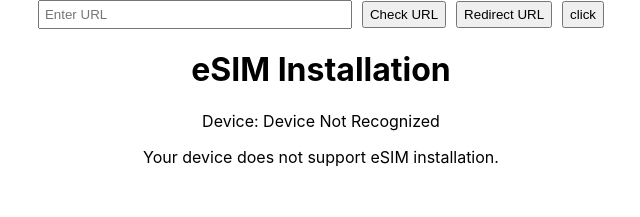
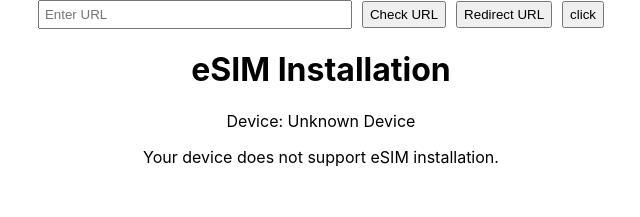
Before and after one commit to jaydipsonani/urlChecker, a React (Create React App) app: page / in a window 1280 px wide. Shown: the top 217 px of the page, without its empty margins (319-959 px from the left). Built offline with nearby package versions, Linux system fonts and the light colour scheme.

Commit message:
Update eSIMChecker.js

```diff
--- a/src/eSIMChecker.js
+++ b/src/eSIMChecker.js
@@ -1,86 +1,90 @@
-// import { useEffect, useState } from "react";
+import { useEffect, useState } from 'react';
 
-// // Function to detect platform and possible eSIM support based on user agent
+// Function to detect the platform
+const detectDevicePlatform = () => {
+  const userAgent = navigator.userAgent || navigator.vendor || window.opera;
 
-// const InstallESimPage = () => {
-//   const [esimSupported, setEsimSupported] = useState(true);
+  if (/iPad|iPhone|iPod/.test(userAgent) && !window.MSStream) {
+    return 'iOS';
+  } else if (/android/i.test(userAgent)) {
+    return 'Android';
+  }
+  return 'Unknown';
+};
 
-//   useEffect(() => {
-//     const isEsimSupported = detectEsimSupport();
-//     setEsimSupported(isEsimSupported);
-//   }, []);
+// Function to check eSIM support based on the device name
+const detectEsimSupport = () => {
+  const userAgent = navigator.userAgent || navigator.vendor || window.opera;
+  const platform = detectDevicePlatform();
 
-//   const detectEsimSupport = () => {
-//     const userAgent = navigator.userAgent || navigator.vendor || window.opera;
+  let esimSupported = false;
+  let deviceName = 'Unknown Device';
 
-//     // Check if it's an iOS device
-//     if (/iPhone|iPad|iPod/i.test(userAgent)) {
-//       // List of iOS devices that support eSIM
-//       const supportedDevices = [
-//         "iPhone XS",
-//         "iPhone XS Max",
-//         "iPhone XR",
-//         "iPhone 11",
-//         "iPhone 11 Pro",
-//         "iPhone 11 Pro Max",
-//         "iPhone SE (2nd generation)",
-//         "iPhone 12",
-//         "iPhone 12 mini",
-//         "iPhone 12 Pro",
-//         "iPhone 12 Pro Max",
-//         "iPhone 13",
-//         "iPhone 13 mini",
-//         "iPhone 13 Pro",
-//         "iPhone 13 Pro Max",
-//         "iPhone 14",
-//         "iPhone 14 Plus",
-//         "iPhone 14 Pro",
-//         "iPhone 14 Pro Max",
-//       ];
+  if (platform === 'iOS') {
+    const iOSDeviceMatch = userAgent.match(/iPhone|iPad|iPod/);
+    if (iOSDeviceMatch) {
+      deviceName = iOSDeviceMatch[0];
+      const iOSVersionMatch = userAgent.match(/OS (\d+_\d+)/);
+      if (iOSVersionMatch) {
+        const version = iOSVersionMatch[1].replace('_', '.');
+        esimSupported = parseFloat(version) >= 12; // eSIM support on iOS 12 and above
+        deviceName += ` (iOS ${version})`;
+      }
+    }
+  } else if (platform === 'Android') {
+    const androidDeviceMatch = userAgent.match(/\((.*?)\)/);
+    if (androidDeviceMatch) {
+      const deviceInfo = androidDeviceMatch[1].split(';');
+      deviceName = deviceInfo[deviceInfo.length - 1].trim(); // Get the device name/model
 
-//       // Check if userAgent contains any of the supported devices
-//       return supportedDevices.some((device) => userAgent.includes(device));
-//     }
+      // Check eSIM support for known devices (expand this list as needed)
+      const supportedDevices = [
+        'Pixel 3', 'Pixel 3 XL', 'Pixel 4', 'Pixel 4 XL', 'Pixel 4a', 'Pixel 5', 'Pixel 6', 'Pixel 6 Pro', 'Pixel 7', 'Pixel 7 Pro',
+        // Add more devices here if necessary
+      ];
 
-//     // Check if it's an Android device
-//     if (/Android/i.test(userAgent)) {
-//       // Android devices are more complex; generally, assume newer devices (from 2018 onwards) support eSIM.
-//       // You could add more specific checks based on device models, if known.
-//       // Example: Check for 'Pixel 4', 'Pixel 5', etc., if you have a comprehensive list.
+      esimSupported = supportedDevices.some(device => deviceName.includes(device));
+    }
+  }
 
-//       const year = new Date().getFullYear();
+  return { esimSupported, deviceName };
+};
 
-//       // For this example, let's assume devices from 2018 onwards might support eSIM.
+const InstallESimPage = () => {
+  const [esimSupported, setEsimSupported] = useState(false);
+  const [deviceName, setDeviceName] = useState('');
 
-//       return year >= 2018;
-//     }
+  useEffect(() => {
+    const { esimSupported, deviceName } = detectEsimSupport();
+    console.log("eSIM Supported:", esimSupported); // Log result for debugging
+    console.log("Device Name:", deviceName); // Log device name for debugging
+    setEsimSupported(esimSupported);
+    setDeviceName(deviceName);
+  }, []);
 
-//     // Default to not supporting eSIM
-//     return false;
-//   };
+  const redirectToEsimSetup = () => {
+     const smdpAddress = 'consumer.e-sim.global'; // Replace with actual SM-DP+ Address
+     const activationCode = 'TN2024032517501135006332'; // Replace with actual Activation Code
+     const url = `https://esimsetup.apple.com/esim_qrcode_provisioning?carddata=LPA:1$${smdpAddress}$${activationCode}`;
 
-//   // Function to redirect to the eSIM setup page for iOS
-//   const redirectToEsimSetup = () => {
-//     const smdpAddress = "consumer.e-sim.global";
-//     const activationCode = "TN2024032517501135006332";
-//     const url = `https://esimsetup.apple.com/esim_qrcode_provisioning?carddata=LPA:1$${smdpAddress}$${activationCode}`;
+    window.location.href = url;
+  };
 
-//     window.location.href = url;
-//   };
+  return (
+    <div>
+      <h1>eSIM Installation</h1>
+      <p>Device: {deviceName}</p>
+      {esimSupported ? (
+        <button onClick={redirectToEsimSetup}>Install eSIM</button>
+      ) : (
+        <p>Your device does not support eSIM installation.</p>
+      )}
+    </div>
+  );
+};
 
-//   return (
-//     <div>
-//       <h1>eSIM Installation</h1>
-//       {esimSupported ? (
-//         <button onClick={redirectToEsimSetup}>Install eSIM</button>
-//       ) : (
-//         <p>Your device does not support eSIM installation.</p>
-//       )}
-//     </div>
-//   );
-// };
+export default InstallESimPage;
 
-// export default InstallESimPage;
 
 
 // import { useEffect, useState } from 'react';
@@ -305,102 +309,102 @@
 
 
 
-import { useEffect, useState } from 'react';
+// import { useEffect, useState } from 'react';
 
-// Function to detect the platform
-const detectDevicePlatform = () => {
-  const userAgent = navigator.userAgent || navigator.vendor || window.opera;
+// // Function to detect the platform
+// const detectDevicePlatform = () => {
+//   const userAgent = navigator.userAgent || navigator.vendor || window.opera;
 
-  if (/iPad|iPhone|iPod/.test(userAgent) && !window.MSStream) {
-    return 'iOS';
-  } else if (/android/i.test(userAgent)) {
-    return 'Android';
-  }
-  return 'Unknown';
-};
+//   if (/iPad|iPhone|iPod/.test(userAgent) && !window.MSStream) {
+//     return 'iOS';
+//   } else if (/android/i.test(userAgent)) {
+//     return 'Android';
+//   }
+//   return 'Unknown';
+// };
 
-// Function to check eSIM support based on platform and characteristics
-const detectEsimSupport = () => {
-  const userAgent = navigator.userAgent || navigator.vendor || window.opera;
-  const platform = detectDevicePlatform();
+// // Function to check eSIM support based on platform and characteristics
+// const detectEsimSupport = () => {
+//   const userAgent = navigator.userAgent || navigator.vendor || window.opera;
+//   const platform = detectDevicePlatform();
 
-  let esimSupported = false;
-  let deviceName = 'Device Not Recognized';
+//   let esimSupported = false;
+//   let deviceName = 'Device Not Recognized';
 
-  if (platform === 'iOS') {
-    const iOSVersionMatch = userAgent.match(/OS (\d+_\d+)/);
-    if (iOSVersionMatch) {
-      const version = iOSVersionMatch[1].replace('_', '.');
-      const supportedVersion = parseFloat(version) >= 12; // iOS 12 and above generally support eSIM
-      esimSupported = supportedVersion;
+//   if (platform === 'iOS') {
+//     const iOSVersionMatch = userAgent.match(/OS (\d+_\d+)/);
+//     if (iOSVersionMatch) {
+//       const version = iOSVersionMatch[1].replace('_', '.');
+//       const supportedVersion = parseFloat(version) >= 12; // iOS 12 and above generally support eSIM
+//       esimSupported = supportedVersion;
 
-      if (/iPhone/i.test(userAgent)) {
-        deviceName = `iPhone (iOS ${version})`;
-      } else if (/iPad/i.test(userAgent)) {
-        deviceName = `iPad (iOS ${version})`;
-      } else if (/iPod/i.test(userAgent)) {
-        deviceName = `iPod (iOS ${version})`;
-      }
-    }
-    deviceName = 'iOS Device';
-  } else if (platform === 'Android') {
-    const androidVersionMatch = userAgent.match(/Android\s([0-9\.]*)/);
-    if (androidVersionMatch) {
-      const version = parseFloat(androidVersionMatch[1]);
+//       if (/iPhone/i.test(userAgent)) {
+//         deviceName = `iPhone (iOS ${version})`;
+//       } else if (/iPad/i.test(userAgent)) {
+//         deviceName = `iPad (iOS ${version})`;
+//       } else if (/iPod/i.test(userAgent)) {
+//         deviceName = `iPod (iOS ${version})`;
+//       }
+//     }
+//     deviceName = 'iOS Device';
+//   } else if (platform === 'Android') {
+//     const androidVersionMatch = userAgent.match(/Android\s([0-9\.]*)/);
+//     if (androidVersionMatch) {
+//       const version = parseFloat(androidVersionMatch[1]);
 
-      // Check if the Android version is 12 or above
-      if (version >= 10) {
-        esimSupported = true;
-      }
+//       // Check if the Android version is 12 or above
+//       if (version >= 10) {
+//         esimSupported = true;
+//       }
 
-      // Extract device model name
-      const deviceModelMatch = userAgent.match(/\(([^)]+)\)/);
-      if (deviceModelMatch) {
-        const modelInfo = deviceModelMatch[1].split(';');
-        deviceName = modelInfo[modelInfo.length - 1].trim(); // Extract model name
-      } else {
-        deviceName = `Android Device (Version ${version})`;
-      }
-    }
-  }
+//       // Extract device model name
+//       const deviceModelMatch = userAgent.match(/\(([^)]+)\)/);
+//       if (deviceModelMatch) {
+//         const modelInfo = deviceModelMatch[1].split(';');
+//         deviceName = modelInfo[modelInfo.length - 1].trim(); // Extract model name
+//       } else {
+//         deviceName = `Android Device (Version ${version})`;
+//       }
+//     }
+//   }
 
-  return { esimSupported, deviceName };
-};
+//   return { esimSupported, deviceName };
+// };
 
-const InstallESimPage = () => {
-  const [esimSupported, setEsimSupported] = useState(false);
-  const [deviceName, setDeviceName] = useState('');
+// const InstallESimPage = () => {
+//   const [esimSupported, setEsimSupported] = useState(false);
+//   const [deviceName, setDeviceName] = useState('');
 
-  useEffect(() => {
-    const { esimSupported, deviceName } = detectEsimSupport();
-    console.log("eSIM Supported:", esimSupported); // Log result for debugging
-    console.log("Device Name:", deviceName); // Log device name for debugging
-    setEsimSupported(esimSupported);
-    setDeviceName(deviceName);
-  }, []);
+//   useEffect(() => {
+//     const { esimSupported, deviceName } = detectEsimSupport();
+//     console.log("eSIM Supported:", esimSupported); // Log result for debugging
+//     console.log("Device Name:", deviceName); // Log device name for debugging
+//     setEsimSupported(esimSupported);
+//     setDeviceName(deviceName);
+//   }, []);
 
-  const redirectToEsimSetup = () => {
-    const smdpAddress = 'consumer.e-sim.global'; // Replace with actual SM-DP+ Address
-    const activationCode = 'TN2024032517501135006332'; // Replace with actual Activation Code
-    const url = `https://esimsetup.apple.com/esim_qrcode_provisioning?carddata=LPA:1$${smdpAddress}$${activationCode}`;
+//   const redirectToEsimSetup = () => {
+//     const smdpAddress = 'consumer.e-sim.global'; // Replace with actual SM-DP+ Address
+//     const activationCode = 'TN2024032517501135006332'; // Replace with actual Activation Code
+//     const url = `https://esimsetup.apple.com/esim_qrcode_provisioning?carddata=LPA:1$${smdpAddress}$${activationCode}`;
 
-    window.location.href = url;
-  };
+//     window.location.href = url;
+//   };
 
-  return (
-    <div>
-      <h1>eSIM Installation</h1>
-      <p>Device: {deviceName}</p>
-      {esimSupported ? (
-        <button onClick={redirectToEsimSetup}>Install eSIM</button>
-      ) : (
-        <p>Your device does not support eSIM installation.</p>
-      )}
-    </div>
-  );
-};
+//   return (
+//     <div>
+//       <h1>eSIM Installation</h1>
+//       <p>Device: {deviceName}</p>
+//       {esimSupported ? (
+//         <button onClick={redirectToEsimSetup}>Install eSIM</button>
+//       ) : (
+//         <p>Your device does not support eSIM installation.</p>
+//       )}
+//     </div>
+//   );
+// };
 
-export default InstallESimPage;
+// export default InstallESimPage;
 
 
 
```
